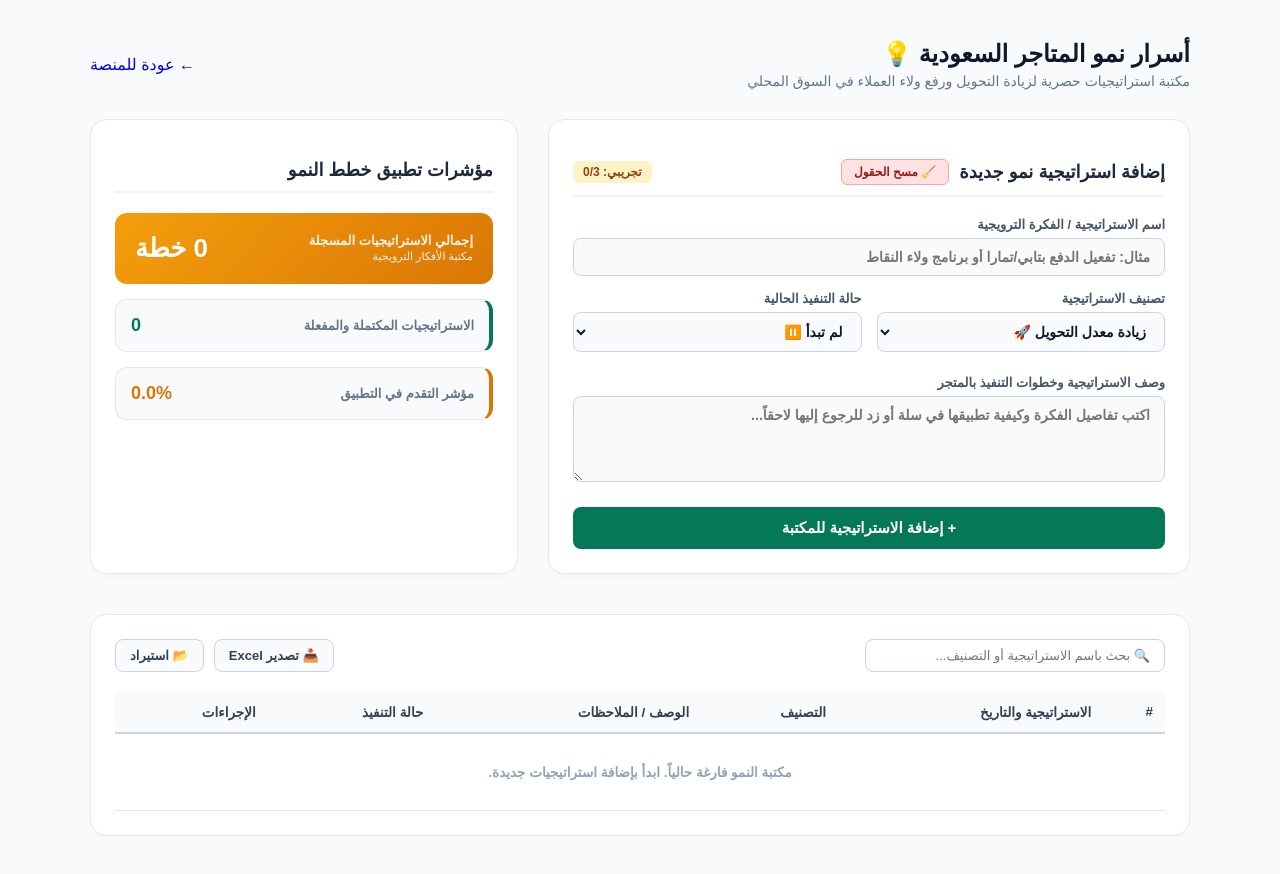
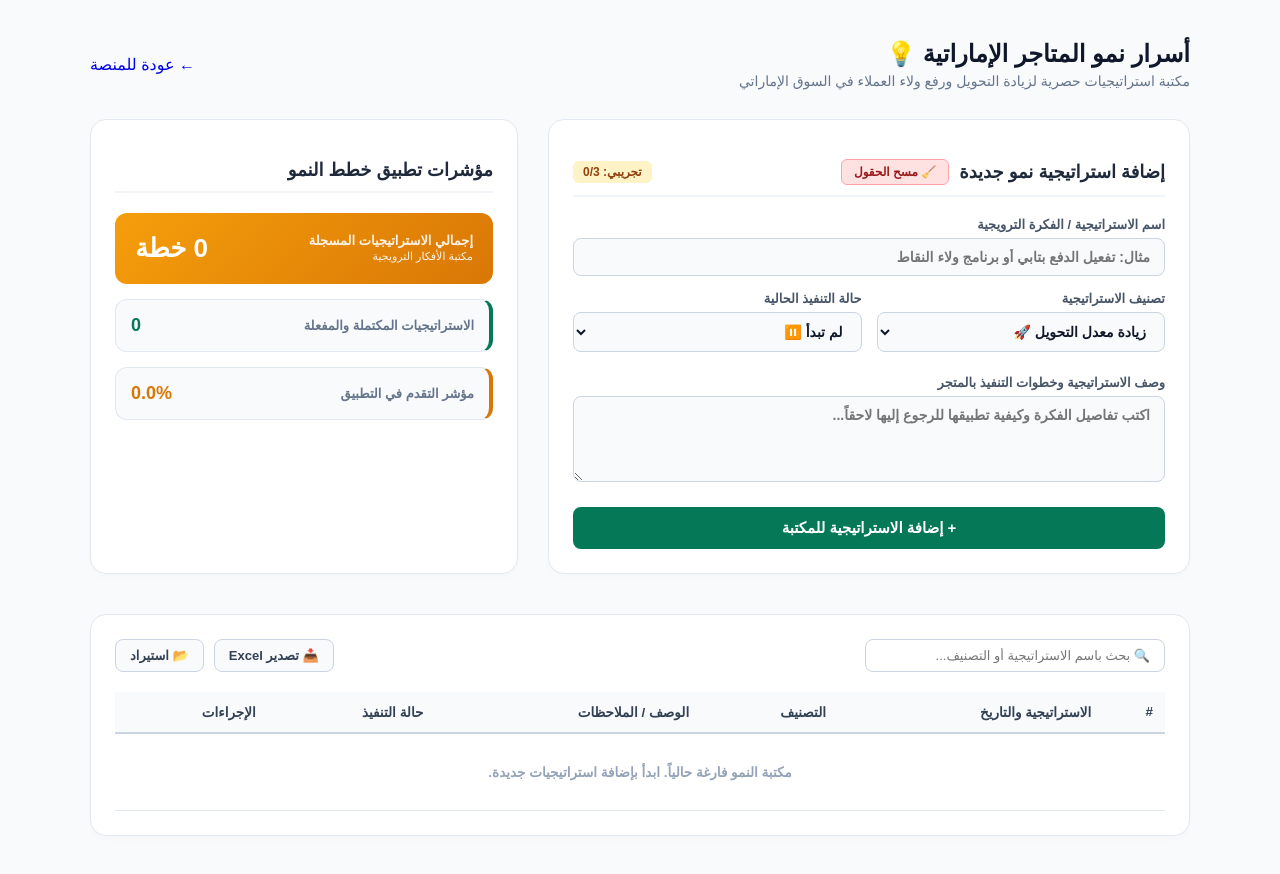
Before and after one commit to engaziasa-lang/engazia-app, a Next.js app: page /hub/ae/tips in a window 1280 px wide. Built offline with nearby package versions, Linux system fonts and the light colour scheme.

Commit message:
Update page.tsx

```diff
--- a/app/hub/ae/tips/page.tsx
+++ b/app/hub/ae/tips/page.tsx
@@ -12,7 +12,7 @@ interface GrowthItem {
   createdAt?: string;
 }
 
-export default function StoreGrowthSecretsSA() {
+export default function StoreGrowthSecretsAE() {
   // تفريغ الحقول بالكامل كقيمة ابتدائية
   const [strategyName, setStrategyName] = useState<string>('');
   const [description, setDescription] = useState<string>('');
@@ -36,7 +36,8 @@ export default function StoreGrowthSecretsSA() {
     setIsClient(true);
     setIsActivated(!!localStorage.getItem('merchant_license_key'));
 
-    const saved = localStorage.getItem('seerk_growth_secrets_items');
+    // تم تغيير مفتاح التخزين لفصل البيانات للإمارات
+    const saved = localStorage.getItem('seerk_ae_growth_secrets_items');
     if (saved) {
       try {
         const parsedData = JSON.parse(saved);
@@ -47,7 +48,7 @@ export default function StoreGrowthSecretsSA() {
 
   const saveToLocalStorage = (newItems: GrowthItem[]) => {
     setItems(newItems);
-    localStorage.setItem('seerk_growth_secrets_items', JSON.stringify(newItems));
+    localStorage.setItem('seerk_ae_growth_secrets_items', JSON.stringify(newItems));
   };
 
   const actualCategory = categorySelect === 'تصنيف آخر (كتابة يدوية)' ? customCategory : categorySelect;
@@ -83,7 +84,8 @@ export default function StoreGrowthSecretsSA() {
 
     const now = new Date();
     const timeOptions: Intl.DateTimeFormatOptions = { hour: 'numeric', minute: 'numeric', hour12: true };
-    const formattedDate = `${now.toLocaleDateString('ar-SA')} - ${now.toLocaleTimeString('ar-SA', timeOptions)}`;
+    // تعديل التوقيت ليطابق الإمارات
+    const formattedDate = `${now.toLocaleDateString('ar-AE')} - ${now.toLocaleTimeString('ar-AE', timeOptions)}`;
 
     if (editingId) {
       const updated = items.map(item => item.id === editingId ? {
@@ -203,7 +205,7 @@ export default function StoreGrowthSecretsSA() {
     const url = URL.createObjectURL(blob);
     const link = document.createElement("a");
     link.setAttribute("href", url);
-    link.setAttribute("download", "seerk_store_growth_secrets.xls");
+    link.setAttribute("download", "seerk_ae_store_growth_secrets.xls");
     document.body.appendChild(link);
     link.click();
     document.body.removeChild(link);
@@ -299,10 +301,10 @@ export default function StoreGrowthSecretsSA() {
 
       <div className="header">
         <div className="title-box">
-          <h1>أسرار نمو المتاجر السعودية 💡</h1>
-          <p>مكتبة استراتيجيات حصرية لزيادة التحويل ورفع ولاء العملاء في السوق المحلي</p>
+          <h1>أسرار نمو المتاجر الإماراتية 💡</h1>
+          <p>مكتبة استراتيجيات حصرية لزيادة التحويل ورفع ولاء العملاء في السوق الإماراتي</p>
         </div>
-        <Link href="/hub/sa" className="back-btn">
+        <Link href="/hub/ae" className="back-btn">
           <span>←</span> عودة للمنصة
         </Link>
       </div>
@@ -324,7 +326,7 @@ export default function StoreGrowthSecretsSA() {
             <div className="input-group">
               <label>اسم الاستراتيجية / الفكرة الترويجية</label>
               <div className="input-wrapper">
-                <input type="text" value={strategyName} onChange={(e) => setStrategyName(e.target.value)} placeholder="مثال: تفعيل الدفع بتابي/تمارا أو برنامج ولاء النقاط" required />
+                <input type="text" value={strategyName} onChange={(e) => setStrategyName(e.target.value)} placeholder="مثال: تفعيل الدفع بتابي أو برنامج ولاء النقاط" required />
               </div>
             </div>
 
@@ -372,7 +374,7 @@ export default function StoreGrowthSecretsSA() {
                   rows={4}
                   value={description}
                   onChange={(e) => setDescription(e.target.value)}
-                  placeholder="اكتب تفاصيل الفكرة وكيفية تطبيقها في سلة أو زد للرجوع إليها لاحقاً..."
+                  placeholder="اكتب تفاصيل الفكرة وكيفية تطبيقها للرجوع إليها لاحقاً..."
                   style={{ resize: 'vertical' }}
                 ></textarea>
               </div>
```
